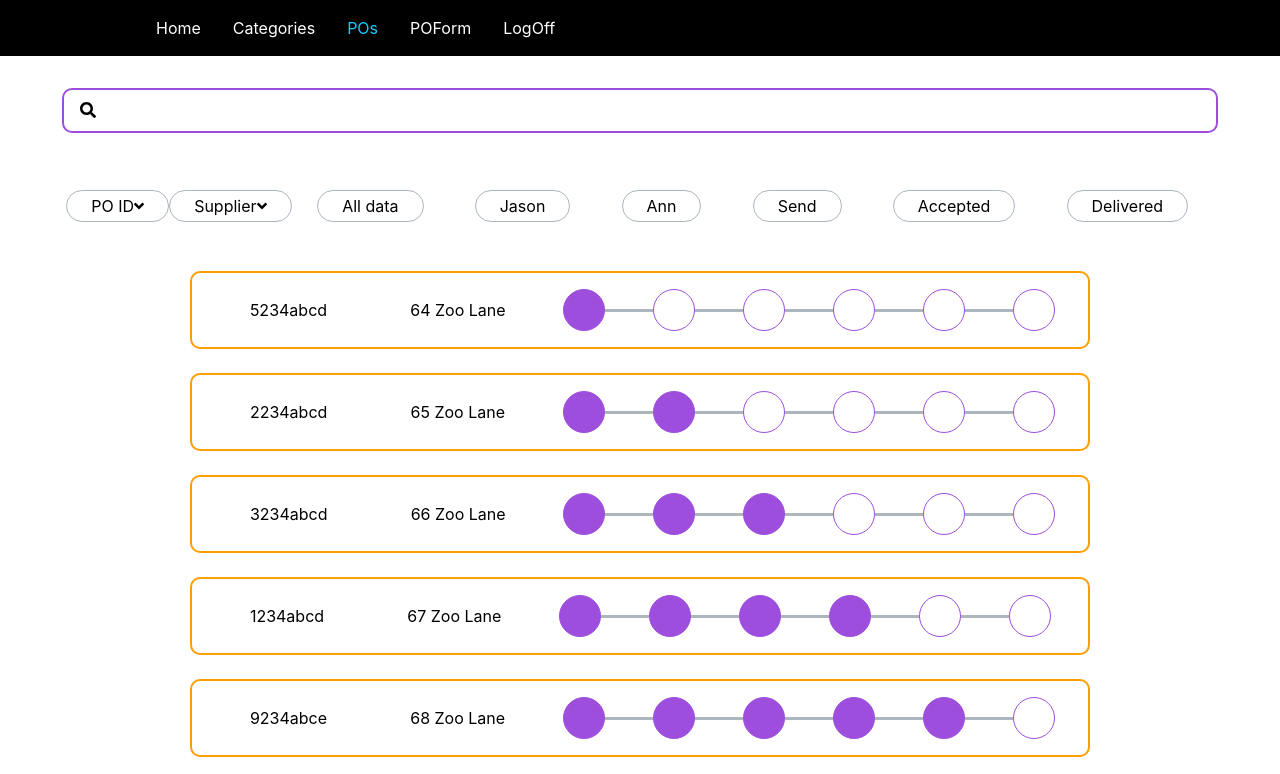
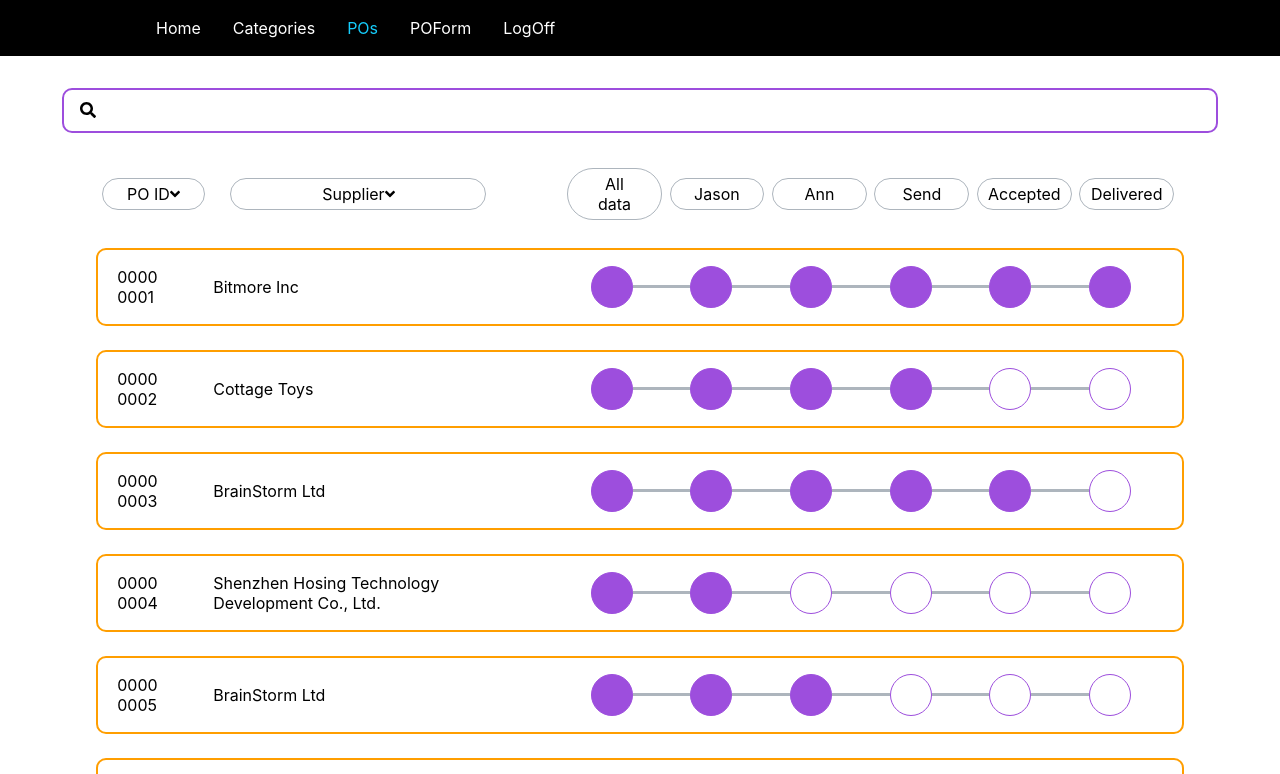
Before and after one commit to HachyCode/Group-Project-front-end, a React (Create React App) app: page /pos in a window 1280 px wide. Shown: the top 774 px of the page. Built offline with nearby package versions, Linux system fonts and the light colour scheme.

Commit message:
POs page CSS fix

```diff
--- a/src/Components/POListing/POListing.js
+++ b/src/Components/POListing/POListing.js
@@ -1,7 +1,7 @@
 import React from 'react';
 import StatusBar from '../StatusBar/StatusBar';
 import { withRouter } from 'react-router-dom';
-import {Box, FirstTwoSections} from './POListingCSS';
+import {Box, POIDSections, SupplierSections} from './POListingCSS';
 import {eventBus, StatusBarShouldUpdate} from '../../EventBus';
 
 class POListing extends React.Component {
@@ -17,12 +17,12 @@ class POListing extends React.Component {
     render = () => {
     	return (
     		<Box className = {this.props.className} onClick={() => this.props.history.push("/poForm")}>
-    			<FirstTwoSections>
+    			<POIDSections>
     				{this.props.poID}
-    			</FirstTwoSections>
-    			<FirstTwoSections>
+    			</POIDSections>
+    			<SupplierSections>
     				{this.props.supplier}
-    			</FirstTwoSections>
+    			</SupplierSections>
     			<StatusBar barID={this.props.barID} progress={this.props.progress}/>
     		</Box>
     	);
--- a/src/Components/POListing/POListingCSS.js
+++ b/src/Components/POListing/POListingCSS.js
@@ -14,7 +14,24 @@ export const Box = styled.div`
 	}
 `;
 
-export const FirstTwoSections = styled.div`
-    margin: 0 0 0 2em;
-	padding: 0 2vw;
+export const SupplierSections = styled.div`
+	margin: 0 1.5vw;
+	width: 25vw;
+
+	display: flex;
+	align-items: center;
+	justify-content: left;
+
+	@media screen and (max-width: 650px){
+		width: 20vw;
+	}
 `;
+
+export const POIDSections = styled.div`
+	margin: 0 0 0 1.5vw;
+	width: 6vw;
+
+	display: flex;
+	align-items: center;
+	justify-content: center;
+`;
--- a/src/Components/PageCSS/POsCSS.js
+++ b/src/Components/PageCSS/POsCSS.js
@@ -9,30 +9,64 @@ export const MainBody = styled.div`
     flex-direction: column;
 	justify-content: center;
 	align-items: center;
+
+	@media screen and (max-width: 900px){
+		font-size: 0.8em;
+	}
+
+	@media screen and (max-width: 700px){
+		font-size: 0.7em;
+	}
 `;
 
 export const StyledSearchBar = styled(SearchBar)`
 	margin: 2em 1.5em;
-	width: 90%;
+	width: 90vw;
 `;
 
 export const SearchRow = styled.div`
     display: flex;
 	justify-content: center;
 	align-items: center;
+`;
+
+export const FirstLabel = styled(SortingMagicButton)`
 
 `;
 
-export const FirstLabel = styled(SortingMagicButton)`
-    margin: 10vw;
+export const FirstLabelBox = styled.div`
+    min-width: 7vw;
+	margin: 0;
+`;
+
+export const FilterTop = styled.div`
+	position: sticky;
+	top: 50px;
+
+	background: white;
 `;
 
 export const SecondLeftLabel = styled(SortingMagicButton)`
 
 `;
 
+export const SecondLeftLabelBox = styled.div`
+    width: 20vw;
+	margin: 0 6vw 0 2vw;
+
+	@media screen and (max-width: 800px){
+		margin: 0 2vw 0 2vw;
+		width: 15vw;
+	}
+`;
+
 export const SpacedLabel = styled(Label)`
-    margin: 2vw;
+    margin: 0.3vw;
+	width: 3.5vw;
+
+	display: flex;
+	align-items: center;
+	justify-content: center;
 `;
 
 export const StyledPOListingArea = styled(POListingArea)`
--- a/src/Components/StatusBar/StatusBarCSS.js
+++ b/src/Components/StatusBar/StatusBarCSS.js
@@ -6,6 +6,11 @@ export const FilledDot = styled.div`
     border: 1px solid #9D4EDD;
 	background-color: #9D4EDD;
     border-radius: 40px;
+
+	@media screen and (max-width: 900px){
+		height: 20px;
+		width: 20px;
+	}
 `;
 
 export const EmptyDot = styled.div`
@@ -13,17 +18,26 @@ export const EmptyDot = styled.div`
     width: 40px;
     border: 1px solid #9D4EDD;
     border-radius: 40px;
+
+	@media screen and (max-width: 900px){
+		height: 20px;
+		width: 20px;
+	}
 `;
 
 export const EmptyLine = styled.div`
 	height: 3px;
-	width: 3em;
+	width: 4.5vw;
 	background-color: #ADB5BD;
+
+	@media screen and (max-width: 900px){
+		width: 6vw;
+	}
 `;
 
 export const MainDiv = styled.div`
 	display: flex;
 	flex-direction: row;
 	align-items: center;
-	margin: 1em 2em ;
+	margin: 1em 4vw 1em 3vw ;
 `;
--- a/src/Pages/POs.js
+++ b/src/Pages/POs.js
@@ -7,55 +7,63 @@ import {
 	FirstLabel,
 	SecondLeftLabel,
 	StyledPOListingArea,
+	FirstLabelBox,
+	SecondLeftLabelBox,
+	FilterTop
 } from '../Components/PageCSS/POsCSS';
 
 function POs() {
 	let POListingData = [
 		{
-			poID: "5234abcd",
-			supplier: "64 Zoo Lane",
+			poID: "0000 0001",
+			supplier: "Bitmore Inc",
+			progress: 6,
+		},
+		{
+			poID: "0000 0002",
+			supplier: "Cottage Toys",
+			progress: 4,
+		},
+		{
+			poID: "0000 0003",
+			supplier: "BrainStorm Ltd",
+			progress: 5,
+		},
+		{
+			poID: "0000 0004",
+			supplier: "Shenzhen Hosing Technology Development Co., Ltd.",
+			progress: 2,
+		},
+		{
+			poID: "0000 0005",
+			supplier: "BrainStorm Ltd",
+			progress: 3,
+		},
+		{
+			poID: "0000 0006",
+			supplier: "Bitmore Inc",
 			progress: 1,
 		},
 		{
-			poID: "2234abcd",
-			supplier: "65 Zoo Lane",
-			progress: 2,
-		},
-		{
-			poID: "3234abcd",
-			supplier: "66 Zoo Lane",
-			progress: 3,
-		},
-		{
-			poID: "1234abcd",
-			supplier: "67 Zoo Lane",
-			progress: 4,
-		},
-		{
-			poID: "9234abce",
-			supplier: "68 Zoo Lane",
-			progress: 5,
-		},
-		{
-			poID: "6234abcd",
-			supplier: "69 Zoo Lane",
-			progress: 6,
-		},
-		{
-			poID: "7234abcd",
-			supplier: "64 Aoo Lane",
-			progress: 1,
+			poID: "0000 0007",
+			supplier: "-",
+			progress: 0,
 		},
 	];
 
 	return (
 		<div>
 			<MainBody>
+				<FilterTop>
 					<StyledSearchBar/>
 					<SearchRow>
 						{/*Add div bettween magic buttons*/}
+						<FirstLabelBox>
 							<FirstLabel name="PO ID" sortingID="poID"/>
+						</FirstLabelBox>
+						<SecondLeftLabelBox>
 							<SecondLeftLabel name="Supplier" sortingID="supplier"/>
+						</SecondLeftLabelBox>
 						<SpacedLabel contents="All data"/>
 						<SpacedLabel contents="Jason"/>
 						<SpacedLabel contents="Ann"/>
@@ -63,6 +71,7 @@ function POs() {
 						<SpacedLabel contents="Accepted"/>
 						<SpacedLabel contents="Delivered"/>
 					</SearchRow>
+				</FilterTop>
 				<StyledPOListingArea poListingData={POListingData}/>
 			</MainBody>
 		</div>
```
Lines whose indentation alone changed are shown as unchanged.
